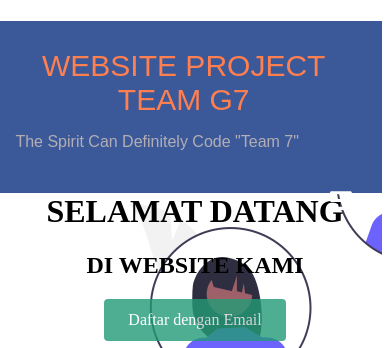
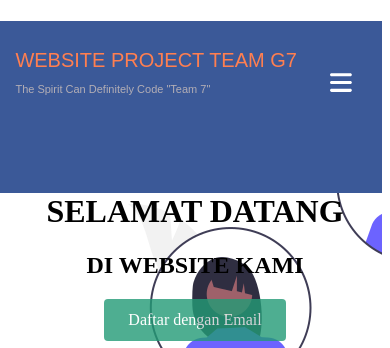
Before and after one commit to Sayyid28/G07, a plain HTML site: page index.html in a window 390 px wide. Shown: the top 348 px of the page. Drawn offline with Linux system fonts and the light colour scheme; files whose address does not match are found by name.

Commit message:
Update responsive.css

```diff
--- a/responsive.css
+++ b/responsive.css
@@ -20,6 +20,12 @@ width: 100%;
         float: right;
         margin-left: 25px;
       }
+     .header-logo {
+        font-size: 20px;
+    }
+      .header-logo p{
+        font-size: 11px;
+    }
 
       .header-right{
         display:none;
```
